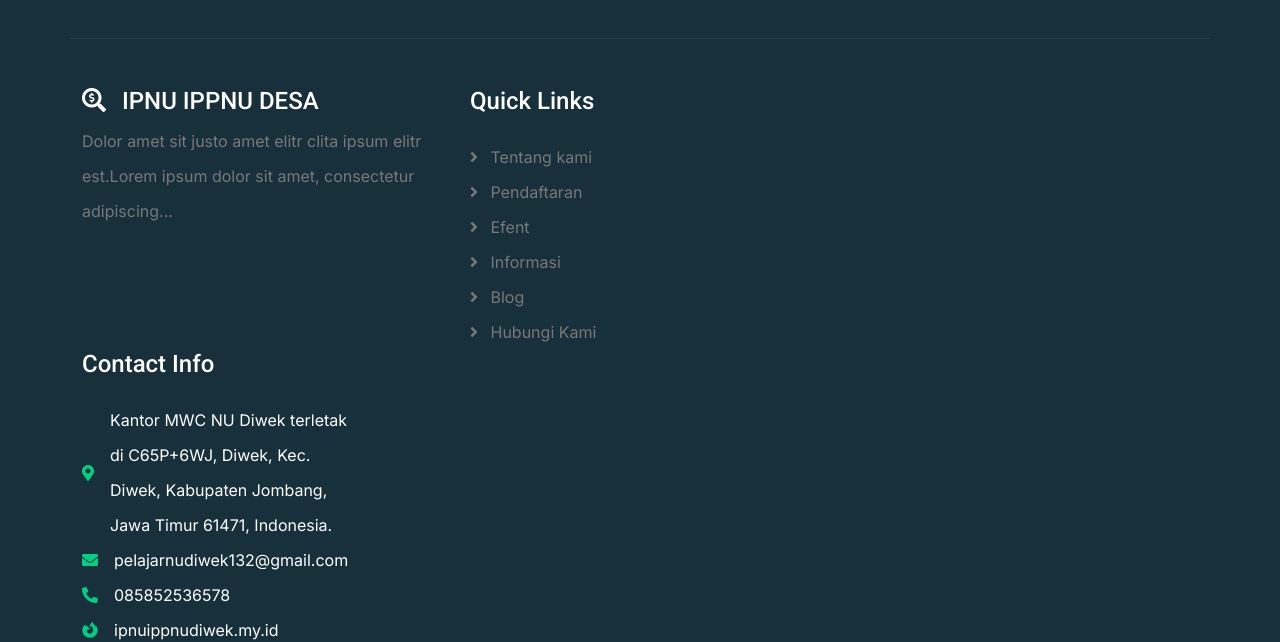
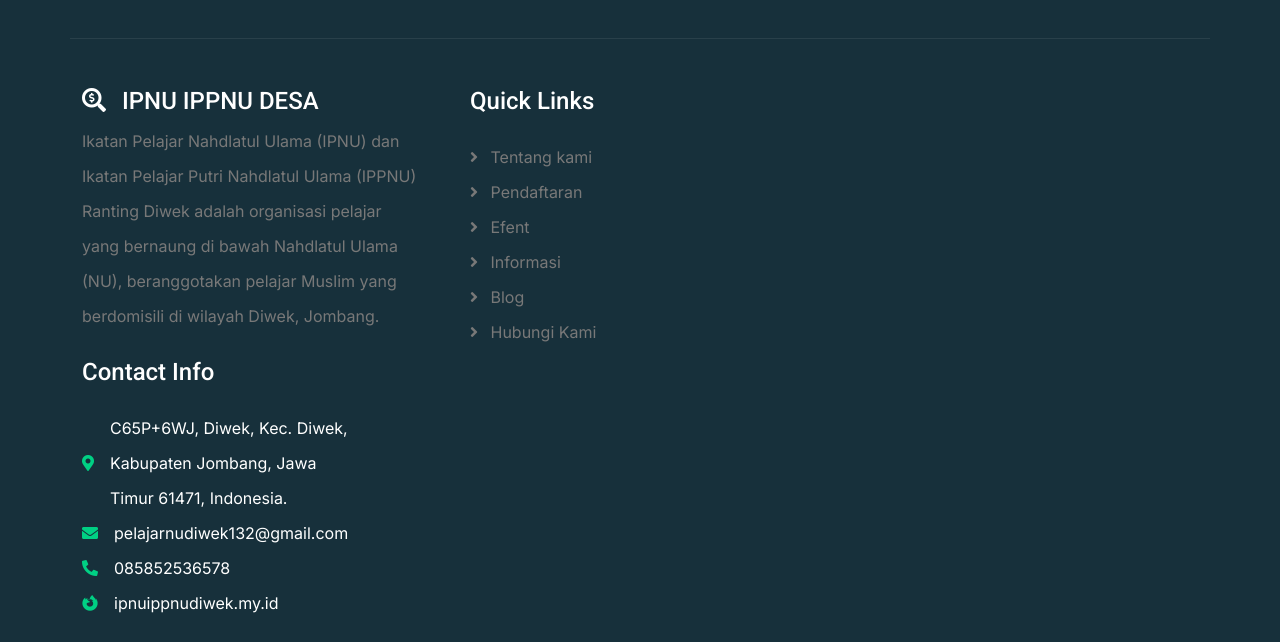
Before and after one commit to IzharDevelop/ipp-ip, a plain HTML site: page index.html in a window 1280 px wide. Shown: the part 5220-5862 px from the top of the page. Drawn offline with nearby package versions, Linux system fonts and the light colour scheme.

Commit message:
Update index.html

```diff
--- a/index.html
+++ b/index.html
@@ -5,9 +5,8 @@
         <meta charset="utf-8">
         <title>IPNU IPPNU - PELAJAR NAHDHLOTUL 'ULAMA DESA DIWEK</title>
         <meta content="width=device-width, initial-scale=1.0" name="viewport">
-        <meta content="" name="keywords">
-        <meta content="" name="description">
-
+        <meta content="IPNU IPPNU Diwek, Pelajar NU Diwek, Nahdlatul Ulama Diwek, Organisasi Pelajar NU, Kegiatan IPNU IPPNU, Berita IPNU IPPNU, Pendidikan IPNU IPPNU, Kegiatan keagamaan pelajar NU, IPNU IPPNU Jombang, IPNU IPPNU Jawa Timur, NU Online, MWCNU Diwek, Ranting IPNU IPPNU, PK IPNU IPPNU, Lakmud IPNU IPPNU" name="keywords">
+        <meta content="IPNU IPPNU Desa Diwek adalah wadah informasi dan komunikasi bagi pelajar Nahdlatul Ulama di Desa Diwek, Kabupaten Jombang. Kami menyajikan berita, kegiatan, dan program-program yang bertujuan untuk mengembangkan potensi pelajar NU dalam bidang keagamaan, pendidikan, sosial, dan budaya." name="description">
         <!-- Google Web Fonts -->
         <link rel="preconnect" href="https://fonts.googleapis.com">
         <link rel="preconnect" href="https://fonts.gstatic.com" crossorigin>
@@ -809,7 +808,7 @@
                                 <h4 class="text-white"><i class="fas fa-search-dollar me-3"></i>IPNU IPPNU DESA</h4>
                                 <!-- <img src="img/logo.png" alt="Logo"> -->
                             </a>
-                            <p class="mb-4">Dolor amet sit justo amet elitr clita ipsum elitr est.Lorem ipsum dolor sit amet, consectetur adipiscing...</p>
+                            <p class="mb-4">Ikatan Pelajar Nahdlatul Ulama (IPNU) dan Ikatan Pelajar Putri Nahdlatul Ulama (IPPNU) Ranting Diwek adalah organisasi pelajar yang bernaung di bawah Nahdlatul Ulama (NU), beranggotakan pelajar Muslim yang berdomisili di wilayah Diwek, Jombang.</p>
                             <div class="d-flex">
                                 <!--a href="#" class="bg-primary d-flex rounded align-items-center py-2 px-3 me-2">
                                     <i class="fas fa-apple-alt text-white"></i>
@@ -855,7 +854,7 @@
                             <h4 class="text-white mb-4">Contact Info</h4>
                             <div class="d-flex align-items-center">
                                 <i class="fas fa-map-marker-alt text-primary me-3"></i>
-                                <p class="text-white mb-0">Kantor MWC NU Diwek terletak di C65P+6WJ, Diwek, Kec. Diwek, Kabupaten Jombang, Jawa Timur 61471, Indonesia.</p>
+                                <p class="text-white mb-0">C65P+6WJ, Diwek, Kec. Diwek, Kabupaten Jombang, Jawa Timur 61471, Indonesia.</p>
                             </div>
                             <div class="d-flex align-items-center">
                                 <i class="fas fa-envelope text-primary me-3"></i>
```
